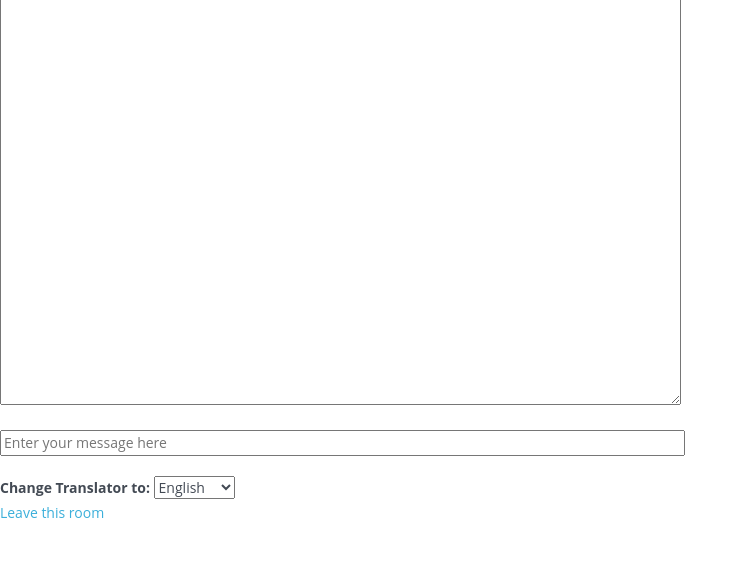
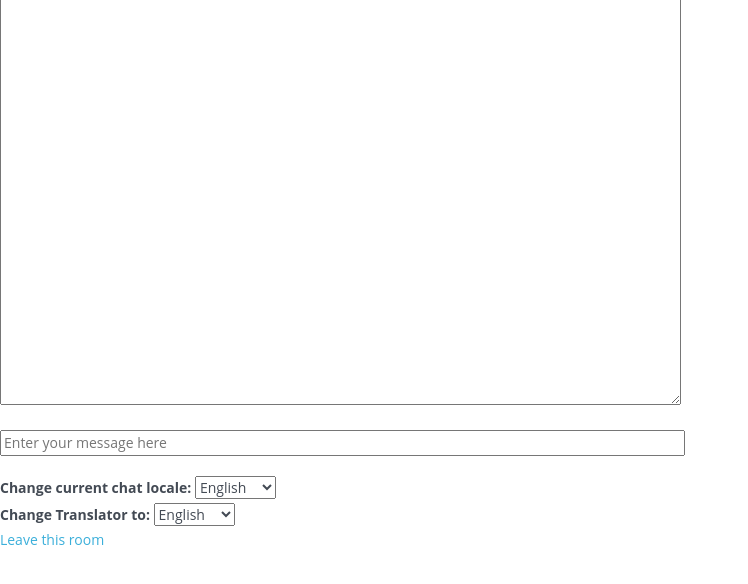
Before and after one commit to jnsoo123/ChatTranslator, a Flask app: page /chat in a window 1280 px wide. Shown: the part 102-686 px from the top of the page, without its empty margins (0-748 px from the left). Run offline with Flask 2, Linux system fonts and the light colour scheme; the visitor is signed in with stand-in values (Sample User, id 1); some libraries are stand-ins or nearby versions.

Commit message:
added feature to change current chat locale.

```diff
--- a/app/templates/chat.html
+++ b/app/templates/chat.html
@@ -38,18 +38,30 @@ function leave_room() {
   });
 }
 
-function change_locale() {
+function change_translator_locale() {
   // change current locale
-  let locale = $('#locale-changer').find(':selected').attr('data-locale');
-  socket.emit('change_locale', { locale: locale })
+  let locale = $('#translator-locale-changer').find(':selected').attr('data-locale');
+  socket.emit('change_locale', { type: 'to_locale', locale: locale })
+}
+
+function change_chat_locale() {
+  // change chat locale
+  let locale = $('#chat-locale-changer').find(':selected').attr('data-locale');
+  socket.emit('change_locale', { type: 'from_locale', locale: locale })
 }
 </script>
 {% endblock %}
 <h1>Chat Auto Translator: {{ room }}</h1>
 <textarea id="chat" cols="80" rows="20"></textarea><br><br>
 <input id="text" size="80" placeholder="Enter your message here"><br><br>
+<label>Change current chat locale:</label>
+<select id='chat-locale-changer' onchange="change_chat_locale()">
+  <option data-locale='en-US'>English</option>
+  <option data-locale='ja'>Japanese</option>
+  <option data-locale='zh-TK'>Chinese</option>
+</select><br>
 <label>Change Translator to:</label>
-<select id='locale-changer' onchange="change_locale()">
+<select id='translator-locale-changer' onchange="change_translator_locale()">
   <option data-locale='en-US'>English</option>
   <option data-locale='ja'>Japanese</option>
   <option data-locale='zh-TK'>Chinese</option>
```
Also changed, not shown: app/main/events.py (+3 -4 lines), requirements.txt (+4 -9 lines).
